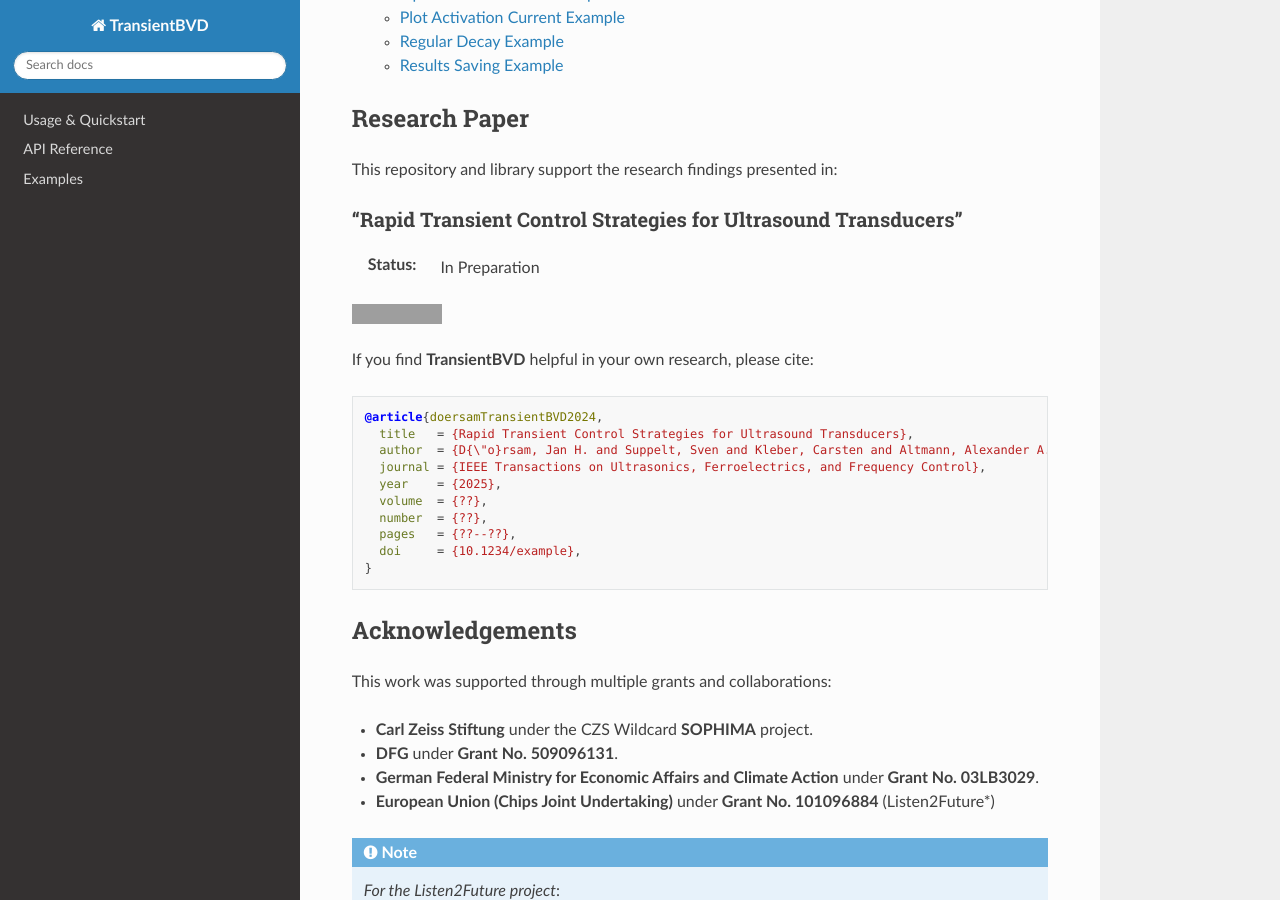
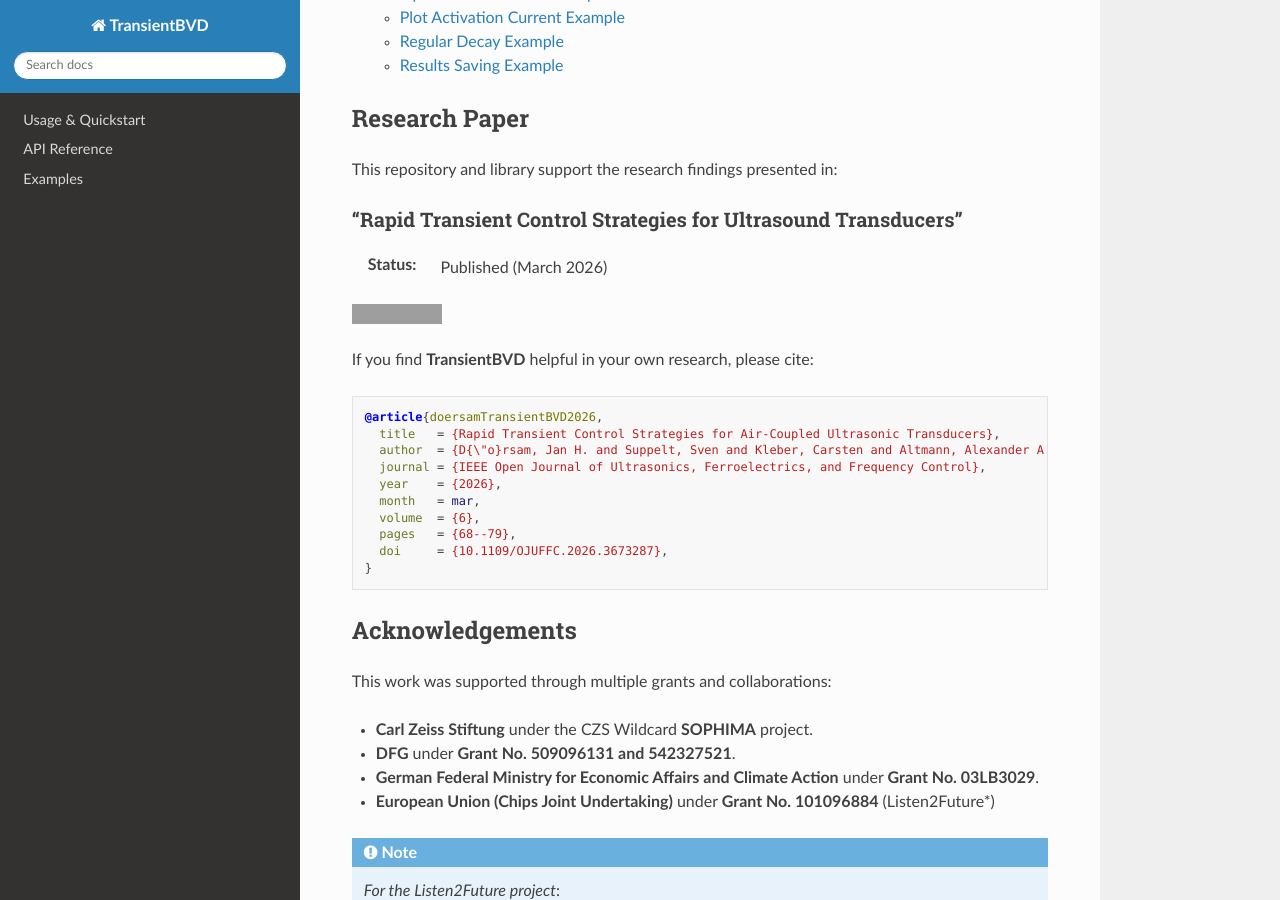
Before and after one commit to TUDA-MUST/TransientBVD, a Sphinx documentation site: the page built from docs/source/index.rst, in a window 1280 px wide and 900 px high, scrolled down 798 px. Built offline with Sphinx 7.4.7 and the Read the Docs theme 3.1.0, drawn with Linux system fonts in a browser that asks for light colours; grey boxes are pictures that could not be loaded.

Commit message:
Update publication status and DOI in index.rst
Updated the status of the research paper and changed the DOI citation. Revised the citation details for the article to reflect the correct publication.

```diff
--- a/docs/source/index.rst
+++ b/docs/source/index.rst
@@ -31,10 +31,10 @@ This repository and library support the research findings presented in:
 
 "Rapid Transient Control Strategies for Ultrasound Transducers"
 ~~~~~~~~~~~~~~~~~~~~~~~~~~~~~~~~~~~~~~~~~~~~~~~~~~~~~~~~~~~~~~~
-:Status: In Preparation
+:Status: Published (March 2026)
 
-.. image:: https://img.shields.io/badge/DOI-10.1234%2Fexample-blue.svg
-   :target: https://doi.org/10.1234/example
+.. image:: https://img.shields.io/badge/DOI-10.1109%2FOJUFFC.2026.3673287-blue.svg
+   :target: https://doi.org/10.1109/OJUFFC.2026.3673287
    :alt: DOI Badge
 
 
@@ -42,15 +42,15 @@ If you find **TransientBVD** helpful in your own research, please cite:
 
 .. code-block:: bibtex
 
-   @article{doersamTransientBVD2024,
-     title   = {Rapid Transient Control Strategies for Ultrasound Transducers},
-     author  = {D{\"o}rsam, Jan H. and Suppelt, Sven and Kleber, Carsten and Altmann, Alexander A. and Schr{\"o}del, Yannick and Schmitt, Daniel and Schmitt, Toni and Haugwitz, Christoph and Wismath, Sonja and Soennecken, Soeren and Heyl, Christoph and Kupnik, Mario},
-     journal = {IEEE Transactions on Ultrasonics, Ferroelectrics, and Frequency Control},
-     year    = {2025},
-     volume  = {??},
-     number  = {??},
-     pages   = {??--??},
-     doi     = {10.1234/example},
+   @article{doersamTransientBVD2026,
+     title   = {Rapid Transient Control Strategies for Air-Coupled Ultrasonic Transducers},
+     author  = {D{\"o}rsam, Jan H. and Suppelt, Sven and Kleber, Carsten and Altmann, Alexander A. and Schr{\"o}del, Yannick and Schmitt, Daniel and Schmitt, Toni and Haugwitz, Christoph and Wismath, Sonja and Soennecken, S{\"o}ren and Heyl, Christoph M. and Kupnik, Mario},
+     journal = {IEEE Open Journal of Ultrasonics, Ferroelectrics, and Frequency Control},
+     year    = {2026},
+     month   = mar,
+     volume  = {6},
+     pages   = {68--79},
+     doi     = {10.1109/OJUFFC.2026.3673287},
    }
 
 Acknowledgements
@@ -58,7 +58,7 @@ Acknowledgements
 This work was supported through multiple grants and collaborations:
 
 - **Carl Zeiss Stiftung** under the CZS Wildcard **SOPHIMA** project.
-- **DFG** under **Grant No. 509096131**.
+- **DFG** under **Grant No. 509096131 and 542327521**.
 - **German Federal Ministry for Economic Affairs and Climate Action** under **Grant No. 03LB3029**.
 - **European Union (Chips Joint Undertaking)** under **Grant No. 101096884** (Listen2Future*)
 
```
